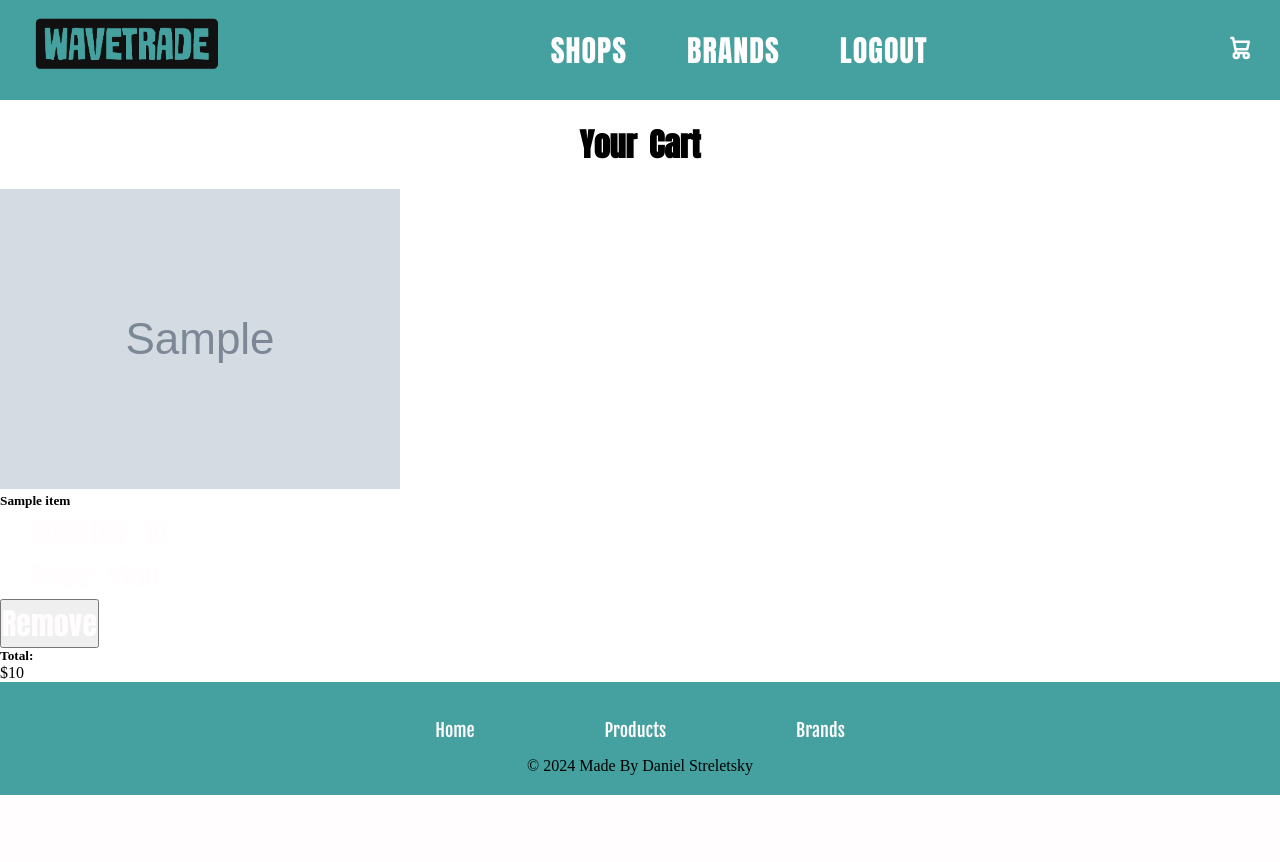
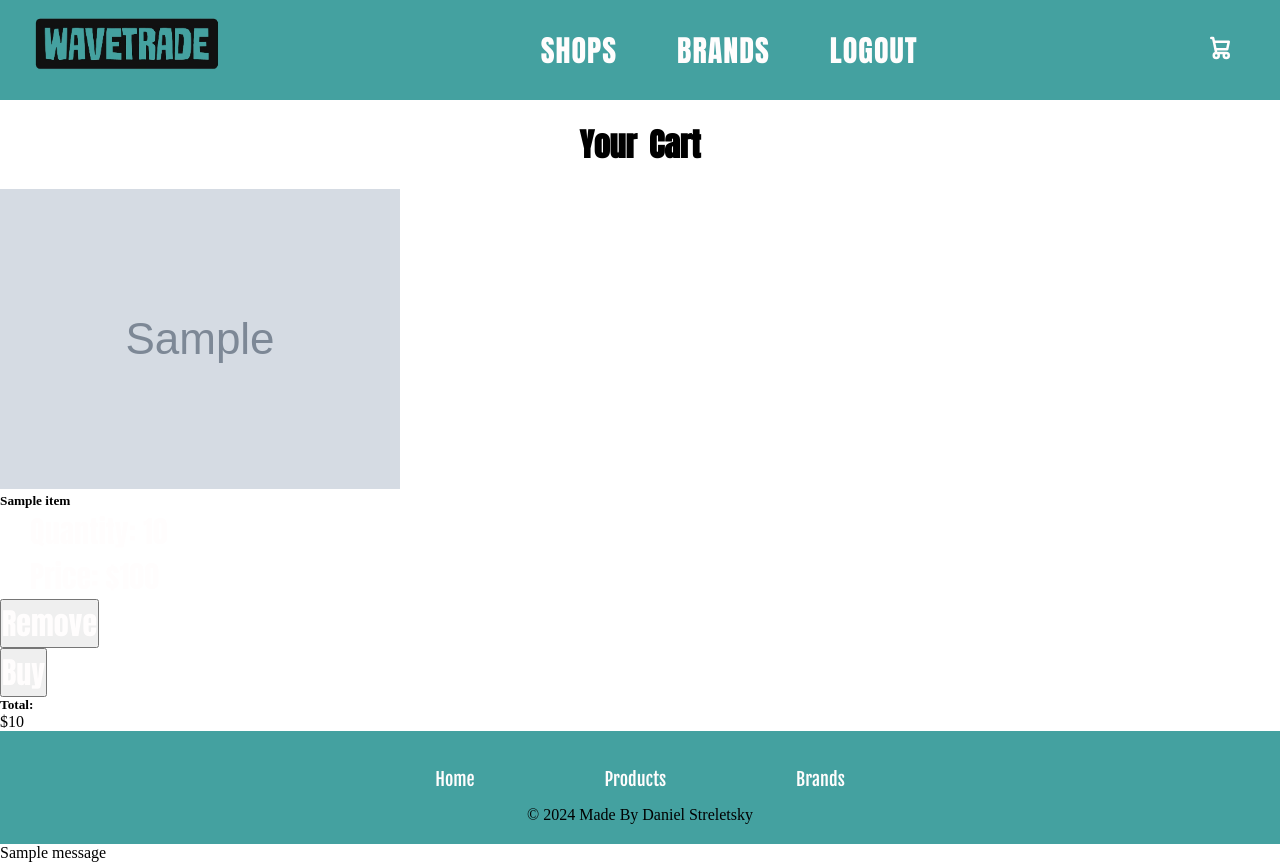
Before and after one commit to skydaniel741/SurfWebsite, a Flask app: template templates/checkout.html in a window 1280 px wide. Before the commit the page ends 795 px from the top, so only its background shows below. Run offline with Flask 3, Linux system fonts and the light colour scheme; the template is opened without the code that fills it: most values are stand-ins (such as "Sample title", 1, 10 or a date in 2020); grey boxes marked "Sample" are stand-in pictures; one stand-in notice (Sample message) is shown.

Commit message:
added some styling to pages

```diff
--- a/routes.py
+++ b/routes.py
@@ -147,6 +147,16 @@
     session['cart'] = cart_items
     return redirect(url_for('checkout'))
 
+@app.route('/<int:surfboard_id>/purchase_product', methods=['POST'])
+def purchase_product(surfboard_id):
+    user_id = session['user_id']
+    conn = get_db_connection()
+    cur = conn.cursor()
+    cur.execute("INSERT INTO Checkout (user_id, surfboard_id) VALUES (?, ?)", ( user_id, surfboard_id))
+    conn.commit()
+    conn.close()
+    flash('Thank you for your purchase!', category='success')
+    return redirect(url_for('checkout'))
 
 @app.route('/<int:surfboard_id>/add_to_cart', methods=["POST", "GET"])
 def add_to_cart(surfboard_id):
@@ -160,7 +170,7 @@
     else:
         cart_items.append({'surfboard_id': surfboard_id, 'quantity': 1})
     session['cart'] = cart_items
-    return redirect(url_for('surfboards'))
+    return redirect(url_for('checkout'))
 
 
 @app.route('/lobby')
--- a/static/index.css
+++ b/static/index.css
@@ -53,7 +53,7 @@
 }
 
 .icon-cart{
-width: 50px;
+width: 70px;
 }
 
 header .icon-cart span{
@@ -67,12 +67,20 @@
     border-radius: 50px;
     position: absolute;
 }
+footer, body,html{
+    height: 100%;
+    margin: 0;
+    padding: 0;
+    display: flex;
+    flex-direction: column;
+}
+
+
 
 .footer-cont {
     background-color: #44a1a0;
     padding: 20px;
-    flex-shrink: 0;
-}
+    text-align: center;}
 
 .footer-nav {
     text-align: center;
--- a/templates/checkout.html
+++ b/templates/checkout.html
@@ -1,6 +1,7 @@
 {% extends 'layout.html' %}
 
 {% block content %}
+<link rel="stylesheet" href="/static/cart.css">
 <h1 class="cart-name">Your Cart</h1>
 
 <div class="main-card-body">
@@ -20,8 +21,17 @@
             </form>
         </div>
     </div>
+    <div class="buy-btn">
+        <form action="{{ url_for('purchase_product', surfboard_id=item.surfboard_id) }}" method="post">
+            <button type="submit" class="btn btn-primary">Buy</button>
+    </form>
+</div>
+
+
     {% endfor %}
 </div>
+
+
 
 <div class="card text-center">
     <div class="card-body">
@@ -30,4 +40,7 @@
     </div>
 </div>
 
+
+
+
 {% endblock %}
--- a/templates/layout.html
+++ b/templates/layout.html
@@ -36,7 +36,7 @@
         {%block content%} {%endblock%}
     </main>
 
-    <footer>
+    <footer class="footer">
         <div class="footer-cont">
             <div class="footer-nav">
                 <ul class="footer-links"> <!-- Footer navigation links -->
@@ -50,7 +50,19 @@
             </div>
         </div>
     </footer>
+    {% with messages = get_flashed_messages(with_categories=true) %}
+  {% if messages %}
+    <div class="alert-container">
+      {% for category, message in messages %}
+        <div class="alert alert-{{ category }}">
+          {{ message }}
+        </div>
+      {% endfor %}
+    </div>
+  {% endif %}
+{% endwith %}
 
-    <script src="/static/index.js"></script> <!-- Linked the javascript -->
+
+
 </body>
 </html>
```
Also changed, not shown: other parts of static/index.css (+0 -71 lines), SurfBoards.db, static/cart.css (added).
